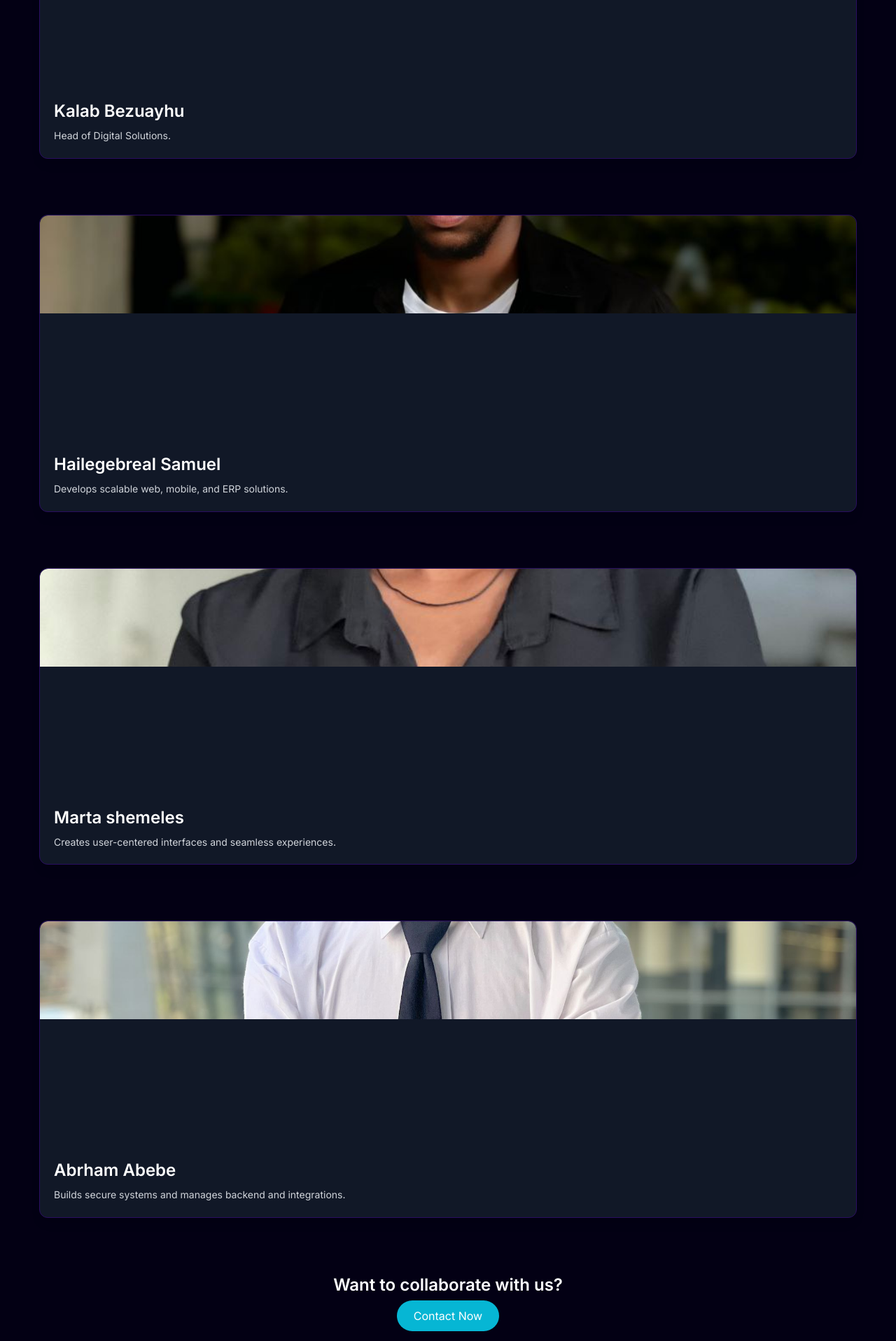
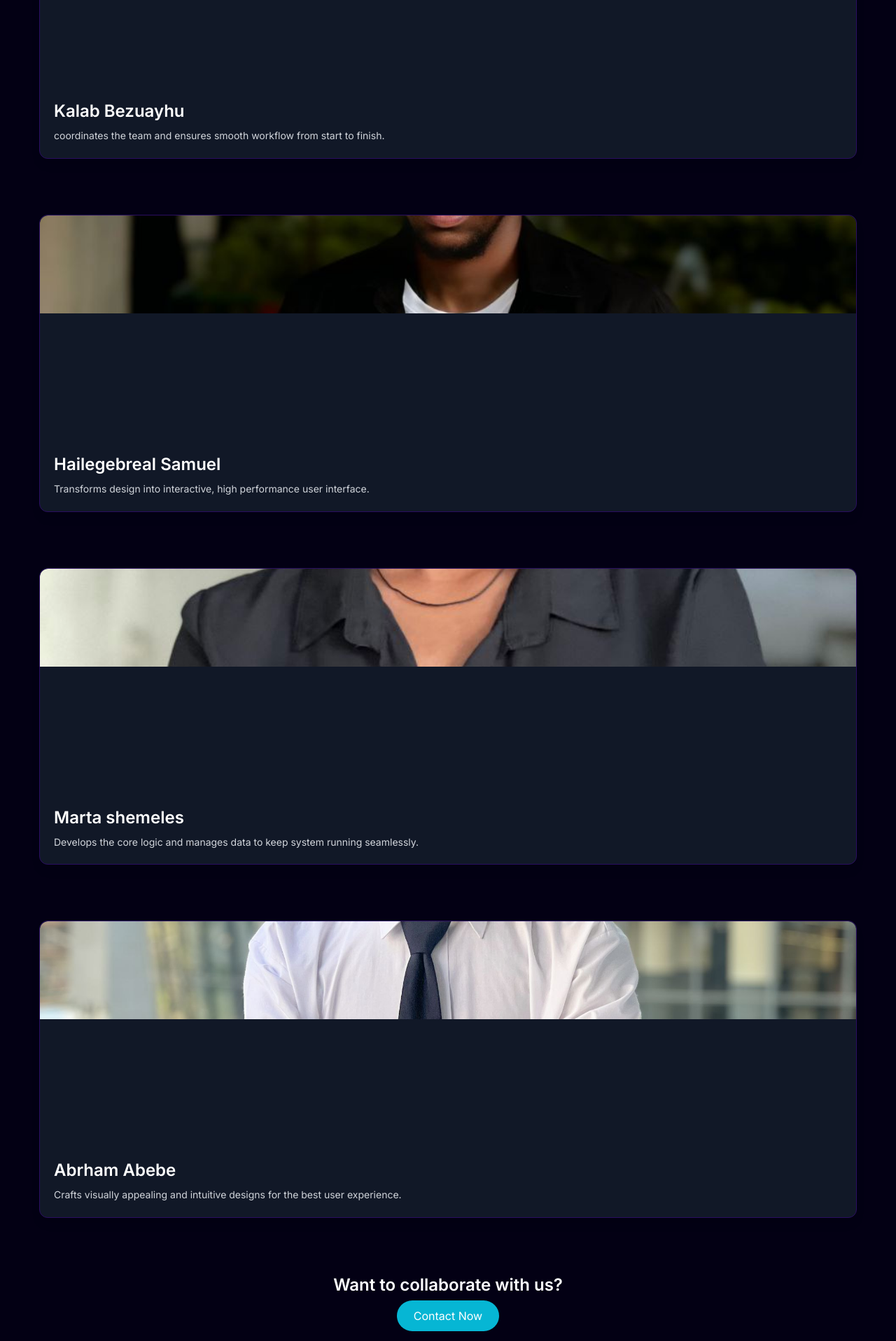
Before and after one commit to Studio-III-3/Portfolio-main, a Next.js app: page / in a window 1280 px wide. Shown: the part 3451-5368 px from the top of the page at 70% size. Built offline with nearby package versions, Linux system fonts and the light colour scheme; a web font is replaced by a local one.

Commit message:
Your concise commit message

```diff
--- a/components/main/Team.tsx
+++ b/components/main/Team.tsx
@@ -15,23 +15,23 @@ const Team: React.FC = () => {
         <ProjectCard
           src="/team1.JPG"
           title="Kalab Bezuayhu"
-          description="Head of Digital Solutions."
+          description="coordinates the team and ensures smooth workflow from start to finish."
         />
         <ProjectCard
           src="/Team 2.JPG"
           title="Hailegebreal Samuel"
-          description="Develops scalable web, mobile, and ERP solutions."
+          description="Transforms design into interactive, high performance user interface."
         />
         <ProjectCard
           src="/Team 3.JPG"
           title="Marta shemeles"
-          description="Creates user-centered interfaces and seamless experiences."
+          description="Develops the core logic and manages data to keep system running seamlessly."
 
         />
         <ProjectCard
           src="/Team 4.JPG"
           title="Abrham Abebe"
-          description="Builds secure systems and manages backend and integrations."
+          description="Crafts visually appealing and intuitive designs for the best user experience."
         />
       </div>
 
```
